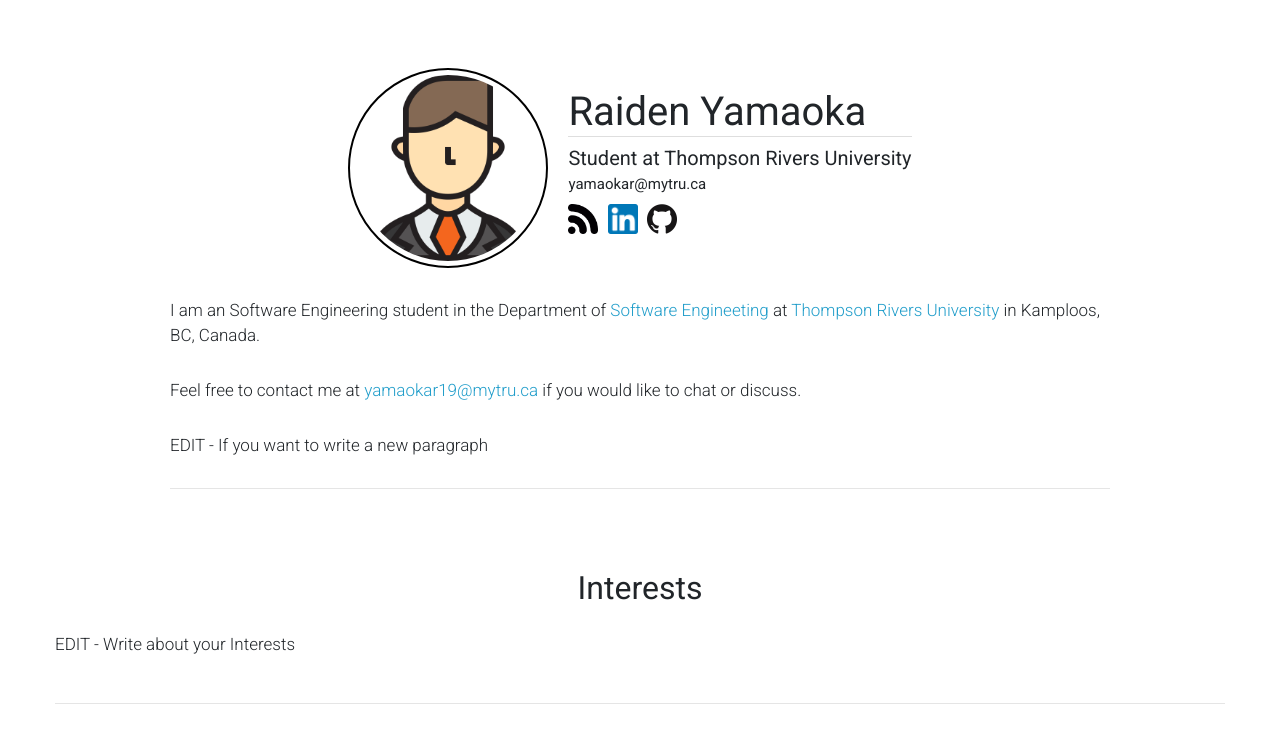
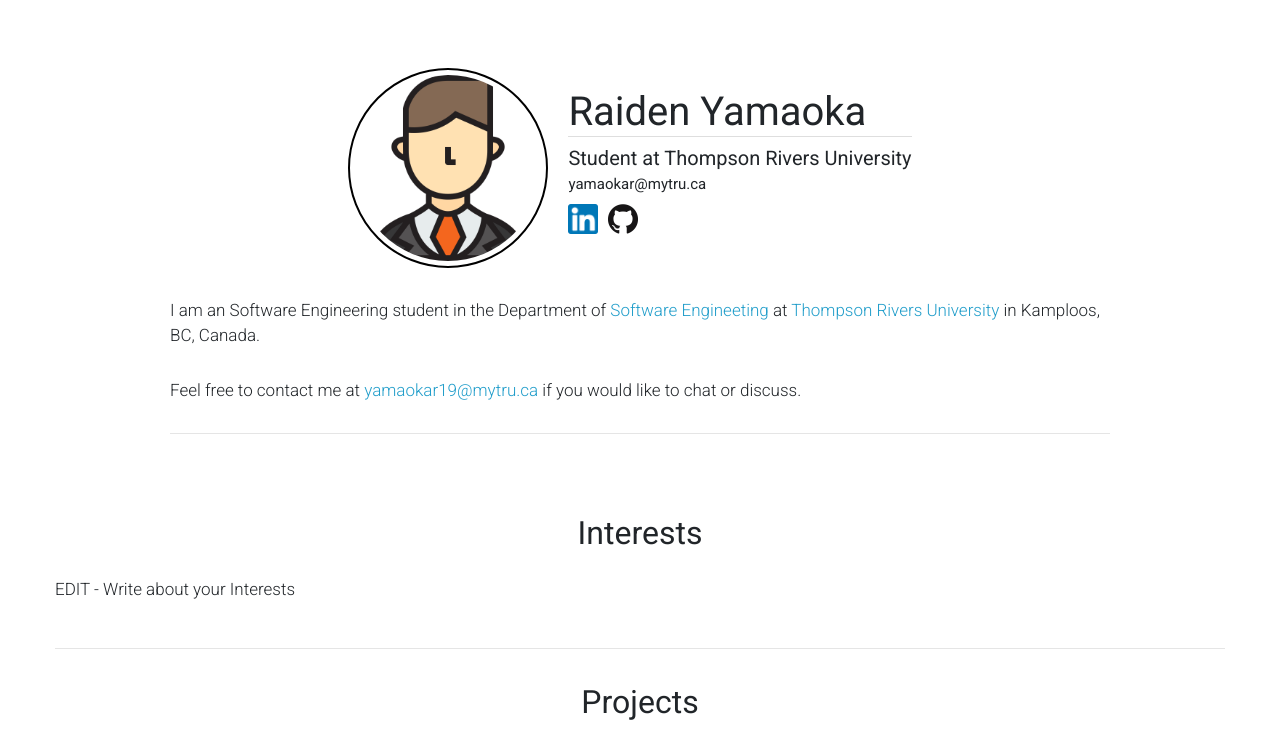
Before and after one commit to tisRaiden/tisRaiden.github.io, a plain HTML site: page index.html in a window 1280 px wide. Shown: the top 735 px of the page. Drawn offline with nearby package versions, Linux system fonts and the light colour scheme; files whose address does not match are found by name.

Commit message:
Update index.html

```diff
--- a/index.html
+++ b/index.html
@@ -56,13 +56,6 @@
             <div id="icons">
               <!-- <div class="row mt-5"> -->
 
-              <!-- 3130 - Add an Weblog address to show your recent news. If you don't, you can remove this div tag or add another profile -->
-              <div class="icon">
-                <a href="Edit - YOUR RSS Address (or GitHub address)" target="_blank">
-                  <img src="res/icons/rss-dark.png">
-                </a>
-              </div>
-
               <!-- 3130 - Add your LinkedIn address if you have. If you don't, you can remove this div tag -->
               <div class="icon">
                 <a href="https://www.linkedin.com/in/raiden-yamaoka/" target="_blank">
@@ -96,12 +89,6 @@
               Feel free to contact me at <a href="mailto:EDIT_YOUR_EMAIL@gmail.com?Subject=Hi " target="_top">
                 yamaokar19@mytru.ca </a> if you would like to chat or discuss.
             </p>
-
-            <!-- 3130 - If you want to write more paragraph, use tag <p> text </p> -->
-            <p>
-              EDIT - If you want to write a new paragraph
-            </p>
-
             <hr />
           </div>
         </div>
```
